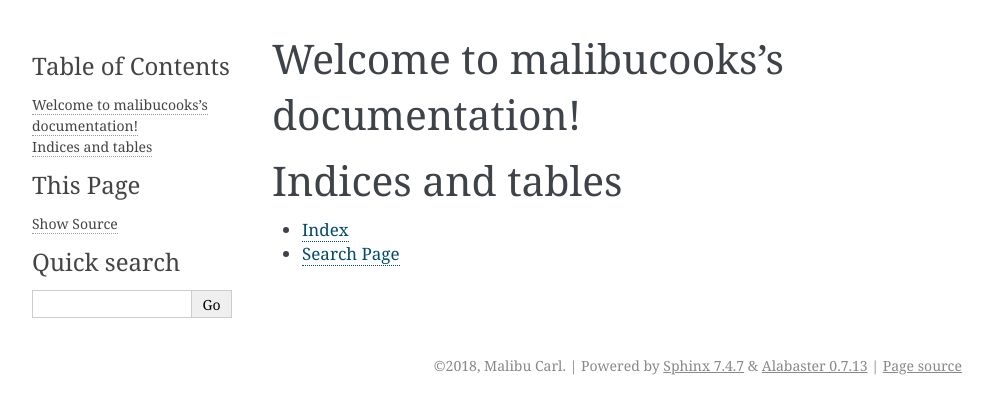
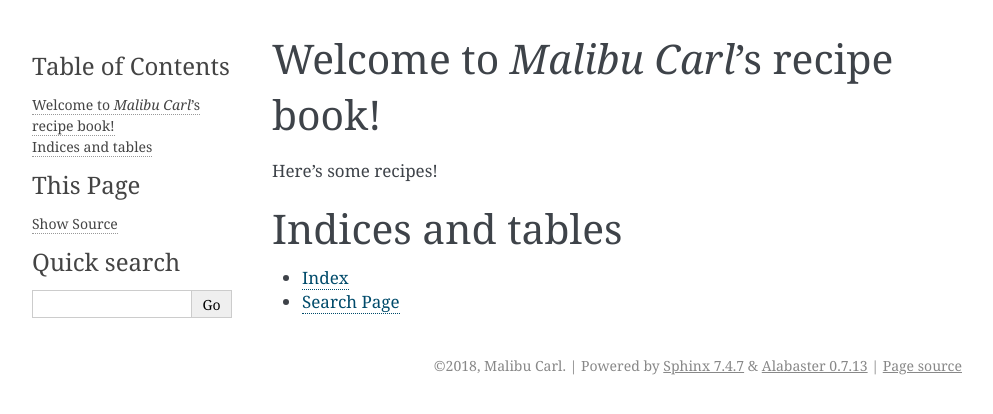
Before and after one commit to paultheweird/malibucooks, a Sphinx documentation site: the page built from docs/index.rst, in a window 1280 px wide. Shown: the top 414 px of the page, without its empty margins (148-1141 px from the left). Built offline with Sphinx 7.4.7, drawn with Linux system fonts in a browser that asks for light colours.

Commit message:
Update header and intro (#1)
Needed for testing branch integration between GH and RTD.

```diff
--- a/docs/index.rst
+++ b/docs/index.rst
@@ -3,8 +3,10 @@
    You can adapt this file completely to your liking, but it should at least
    contain the root `toctree` directive.
 
-Welcome to malibucooks's documentation!
+Welcome to *Malibu Carl*'s recipe book!
 =======================================
+
+Here's some recipes!
 
 .. toctree::
    :maxdepth: 2
```
